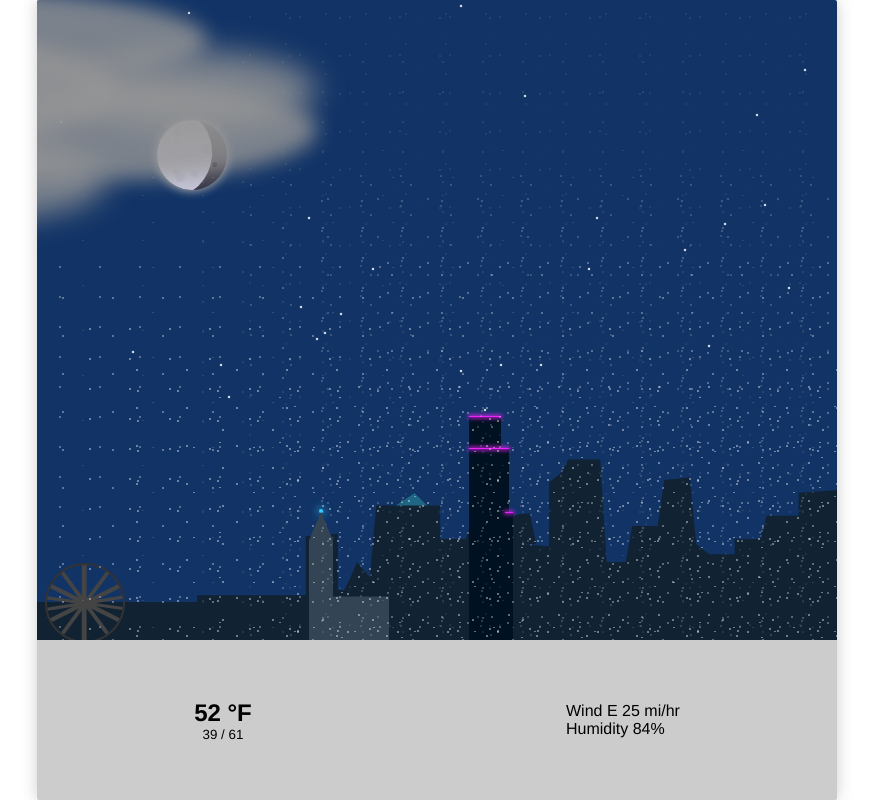
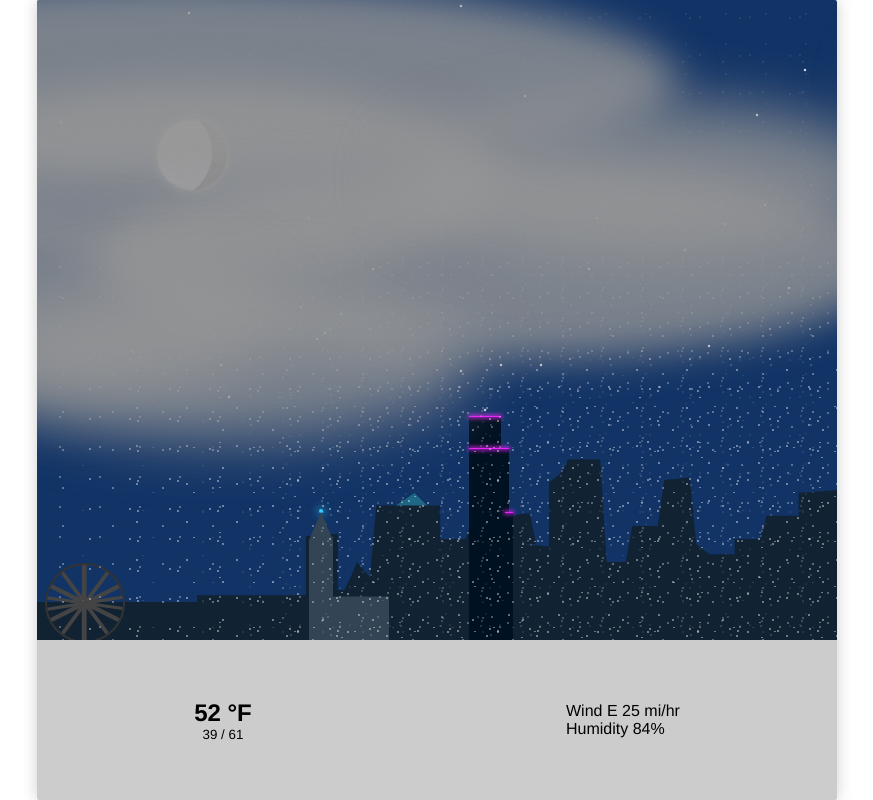
Before and after one commit to sojeri/howsTheWeatherSeattle, a website with bundled scripts: page index.html in a window 1280 px wide. Shown: the whole page, without its empty margins (203-1076 px from the left). Built offline with nearby package versions, Linux system fonts and the light colour scheme; no server answers.

Commit message:
Fix the clouds for 800px viewport (remove the jump) (#40)
* set appropriate node ver automatically
* fix the clouds when frame is 800px (remove visible jump)

```diff
--- a/src/view/styles/cloud-like-weather/clouds.scss
+++ b/src/view/styles/cloud-like-weather/clouds.scss
@@ -1,84 +1,99 @@
 @import '../variables';
 
-.cloud, .puff, .cloud:after, .puff:after {
+.cloud,
+.puff,
+.cloud:after,
+.puff:after {
     position: absolute;
     background: $cloudDayColor;
     border-radius: 50%;
     z-index: $foregroundWeather;
 }
 
-.light { // TODO: can has pseudo selector usage here instead of repeated cloud puff forever?
-    .cloud, .puff, .cloud:after, .puff:after {
+.light {
+    // TODO: can has pseudo selector usage here instead of repeated cloud puff forever?
+    .cloud,
+    .puff,
+    .cloud:after,
+    .puff:after {
         background: $lightCloudDayColor;
         transform: $lightCloudTransforms;
     }
 }
 
 .heavy {
-    .cloud, .puff, .cloud:after, .puff:after {
+    .cloud,
+    .puff,
+    .cloud:after,
+    .puff:after {
         background: $heavyCloudDayColor;
         transform: $heavyCloudTransforms;
     }
 }
 
 .isFalling {
-    .cloud, .puff, .cloud:after, .puff:after {
+    .cloud,
+    .puff,
+    .cloud:after,
+    .puff:after {
         background: $cloudDayColor;
     }
 }
 
-.cloud, .cloud:after {
-    height: 100px;
-    filter: blur(10px);
+.cloud,
+.cloud:after {
+    height: var(--base-width);
+    filter: blur(calc(var(--base-width) * 0.1));
 }
 
-.puff, .puff:after {
-    height: 80px;
-    width: 250px;
-    filter: blur(15px);
+.puff,
+.puff:after {
+    height: calc(var(--base-width) * 0.8);
+    width: calc(var(--base-width) * 2.5);
+    filter: blur(calc(var(--base-width) * 0.15));
 }
 
-.cloud.one, {
-    top: -10px;
-    left: -30px;
-    width: 500px;
+.cloud.one {
+    top: calc(var(--base-width) * -0.1);
+    left: calc(var(--base-width) * -0.3);
+    width: calc(var(--base-width) * 5);
 
     &:after {
-        width: 500px;
+        width: calc(var(--base-width) * 5);
     }
 }
 
 .cloud.two {
-    top: 40px;
-    left: 80px;
-    width: 300px;
+    top: calc(var(--base-width) * 0.4);
+    left: calc(var(--base-width) * 0.8);
+    width: calc(var(--base-width) * 3);
 
     &:after {
-        width: 300px;
+        width: calc(var(--base-width) * 3);
     }
 }
 
 .cloud.three {
-    top: 80px;
-    left: 180px;
-    width: 400px;
+    top: calc(var(--base-width) * 0.8);
+    left: calc(var(--base-width) * 1.8);
+    width: calc(var(--base-width) * 4);
 
     &:after {
-        width: 400px;
+        width: calc(var(--base-width) * 4);
     }
 }
 
 .puff.one {
-    top: 120px;
-    left: 20px;
+    top: calc(var(--base-width) * 1.2);
+    left: calc(var(--base-width) * 0.2);
 }
 
 .puff.two {
-    top: 140px;
-    left: 120px;
+    top: calc(var(--base-width) * 1.4);
+    left: calc(var(--base-width) * 1.2);
 }
 
 .puff.three {
-    top: 50px;
-    left: 330px;
+    top: calc(var(--base-width) * 0.5);
+    left: calc(var(--base-width) * 3.3);
 }
--- a/src/view/styles/cloud-like-weather/mist.scss
+++ b/src/view/styles/cloud-like-weather/mist.scss
@@ -2,9 +2,12 @@
 @import './clouds.scss';
 
 .mist {
-    .cloud, .puff, .cloud:after, .puff:after {
+    .cloud,
+    .puff,
+    .cloud:after,
+    .puff:after {
         background: $mistDayColor;
         transform: $mistTransforms;
-        filter: blur(30px);
+        filter: blur(calc(var(--base-width) * 0.3));
     }
 }
--- a/src/view/styles/cloud-like-weather/smoke.scss
+++ b/src/view/styles/cloud-like-weather/smoke.scss
@@ -3,13 +3,16 @@
 
 // TODO: add poison symbols? ☣︎ ☠️
 .smoke {
-    .cloud, .puff, .cloud:after, .puff:after {
+    .cloud,
+    .puff,
+    .cloud:after,
+    .puff:after {
         background: $smokeDayColor;
         transform: $smokeTransforms;
-        filter: blur(30px);
+        filter: blur(calc(var(--base-width) * 0.3));
     }
 
     #sun {
-        opacity: .8;
+        opacity: 0.8;
     }
 }
--- a/src/view/styles/index.scss
+++ b/src/view/styles/index.scss
@@ -7,6 +7,7 @@
 :root {
     --frame-width: 800px;
     --half-frame-width: 400px;
+    --base-width: 200px;
     --light-position: 120px;
     --light-size: 70px;
 }
@@ -15,6 +16,7 @@
     :root {
         --frame-width: 400px;
         --half-frame-width: 200px;
+        --base-width: 100px;
         --light-position: 60px;
         --light-size: 50px;
     }
@@ -35,7 +37,7 @@
     margin-top: calc(-1 * var(--half-frame-width));
     margin-left: calc(-1 * var(--half-frame-width));
     border-radius: 2px;
-    box-shadow: 0 0 16px 0 rgba(0,0,0,0.2);
+    box-shadow: 0 0 16px 0 rgba(0, 0, 0, 0.2);
     overflow: hidden;
     font-family: 'Droid Sans', Helvetica, sans-serif;
     -webkit-font-smoothing: antialiased;
@@ -66,15 +68,15 @@
 
 #spinner {
     position: absolute;
-    top: calc(50% - .5 * var(--light-size));
-    left: calc(50% - .5 * var(--light-size));
+    top: calc(50% - 0.5 * var(--light-size));
+    left: calc(50% - 0.5 * var(--light-size));
 
     background: #fc6;
     height: var(--light-size);
     width: var(--light-size);
     animation: spinHorizontal 1s ease-in-out infinite alternate;
     opacity: 1;
-    transition: all .3s;
+    transition: all 0.3s;
 }
 
 .loaded #spinner {
@@ -82,8 +84,8 @@
 }
 
 #drop {
-    height: calc(.5 * var(--light-size));
-    width: calc(.5 * var(--light-size));
+    height: calc(0.5 * var(--light-size));
+    width: calc(0.5 * var(--light-size));
     border-bottom-right-radius: 50%;
     border-bottom-left-radius: 50%;
     border-top-left-radius: 50%;
@@ -92,8 +94,13 @@
 }
 
 @keyframes spinHorizontal {
-    0% { transform: rotateY(0deg); }
-    100% { background: #69f; transform: rotateY(360deg); }
+    0% {
+        transform: rotateY(0deg);
+    }
+    100% {
+        background: #69f;
+        transform: rotateY(360deg);
+    }
 }
 
 #weather {
@@ -113,11 +120,15 @@
     align-items: center;
 }
 
-.clouds, .rain, .snow {
+.clouds,
+.rain,
+.snow {
     background: $cloudyDayBgColor;
 }
 
-.clear, .mist, .smoke {
+.clear,
+.mist,
+.smoke {
     background: $clearDayBgColor;
 }
 
```
Also changed, not shown: dist/bundle.js, 1 other file.
